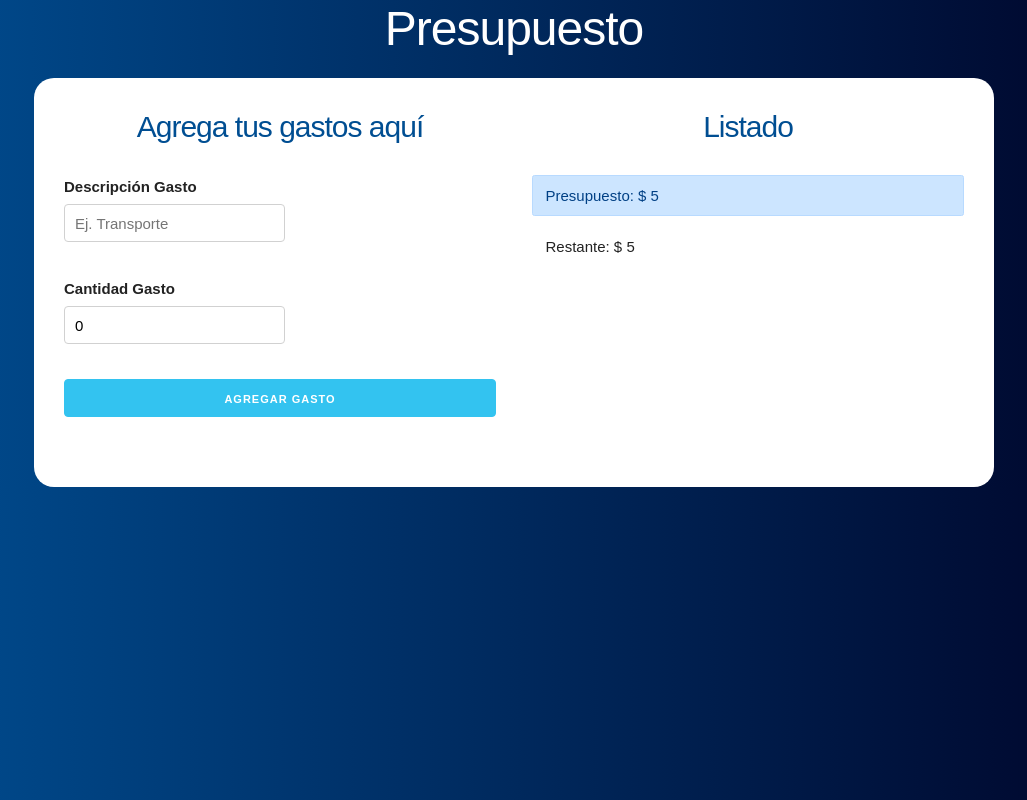
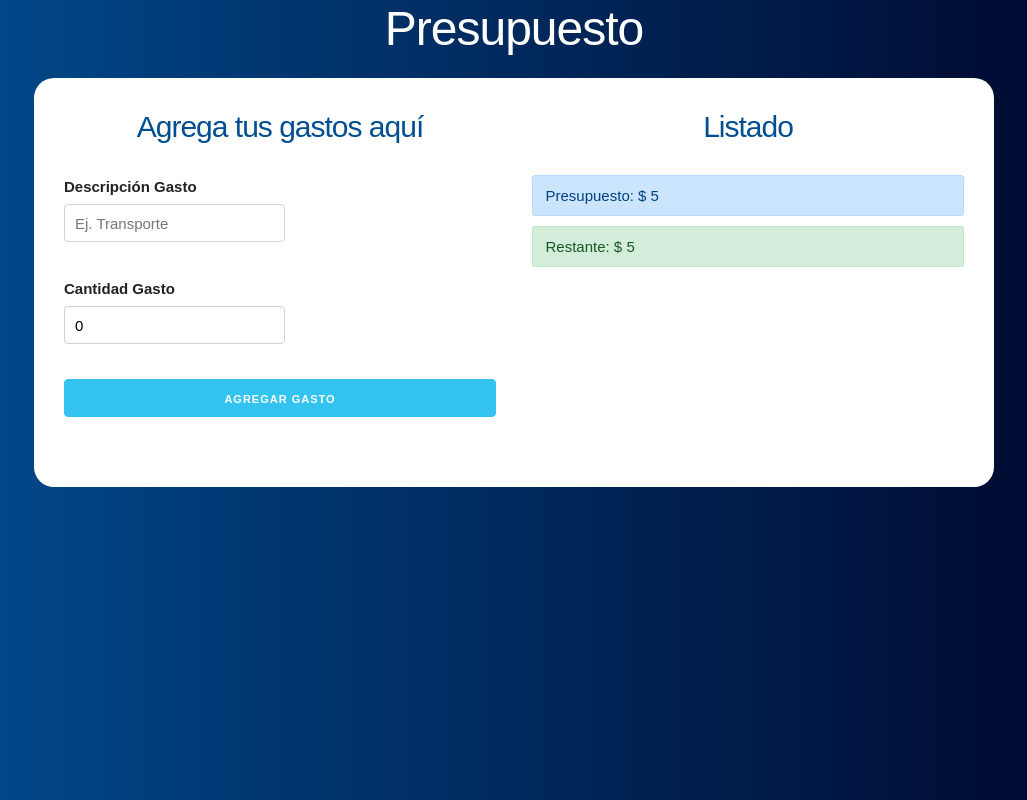
Before and after one commit to TeresaC21/Pay-fam, a React (Create React App) app: page / in a window 1280 px wide. Both pictures are taken after typing "5" into the empty fields and a click on the input "Definir Presupuesto". Shown: the whole page, without its empty margins (126-1153 px from the left). Built offline with nearby package versions, Linux system fonts and the light colour scheme.

Commit message:
Add helper js and color the budget

```diff
--- a/src/App.js
+++ b/src/App.js
@@ -31,7 +31,7 @@
       //Reset to false after of read condition
       setCreateExpense(false);
     }
-  }, [expense])
+  }, [expense, createExpense, expenses, rest])
 
   // When we add a new spend
   /*   const addNewExpense = expense => {
--- a/src/components/BudgetaryControl.js
+++ b/src/components/BudgetaryControl.js
@@ -1,4 +1,5 @@
 import React, { Fragment } from 'react';
+import { reviewBudget } from '../helpers';
 
 const BudgetaryControl = ({ budget, rest }) => {
     return (
@@ -6,7 +7,7 @@
             <div className="alert alert-primary">
                 Presupuesto: $ {budget}
             </div>
-            <div className="alert">
+            <div className={reviewBudget(budget, rest)}>
                 Restante: $ {rest}
             </div>
         </Fragment>
--- /dev/null
+++ b/src/helpers.js
@@ -0,0 +1,12 @@
+export const reviewBudget = (budget, rest) => {
+    let color;
+
+    if ((budget / 4) > rest) {
+        color = 'alert alert-danger';
+    } else if ((budget / 2) > rest) {
+        color = 'alert alert-warning';
+    } else {
+        color = 'alert alert-success';
+    }
+    return color
+}
```
